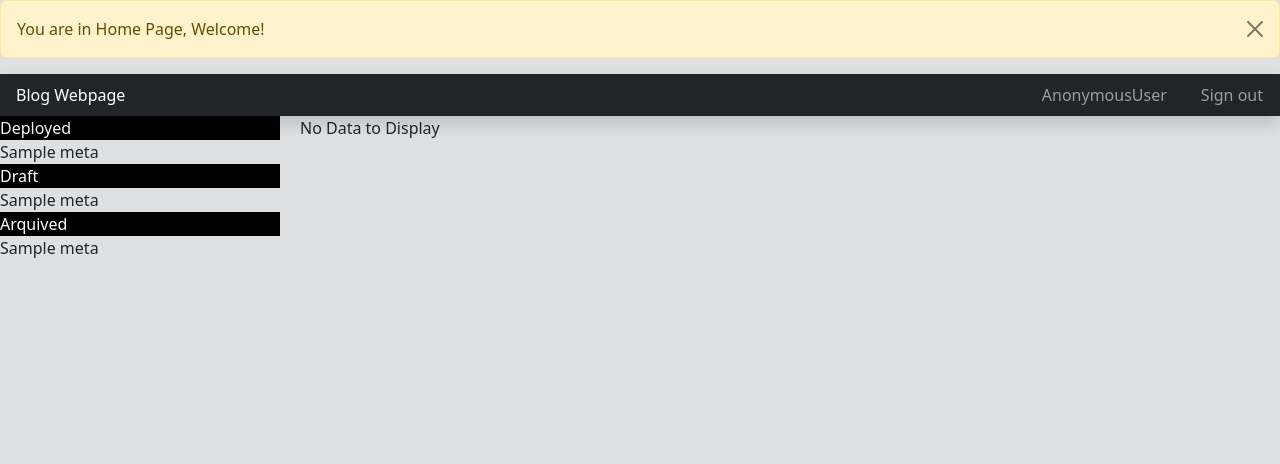
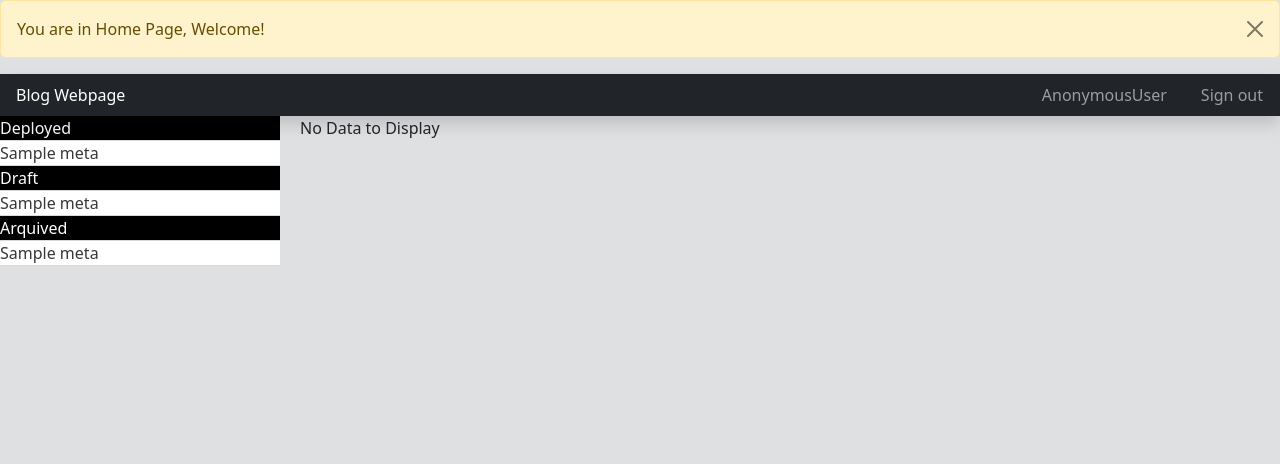
Before and after one commit to josecome/data-collection-tool-django, a Django app: page / in a window 1280 px wide. Shown: the top 464 px of the page. Run offline with Django 4.2, Linux system fonts and the light colour scheme; tables that the repository leaves empty hold one stand-in row (values such as "Sample post"); some libraries are stand-ins or nearby versions.

Commit message:
Minor updates made

```diff
--- a/data_collection_tool_django/templates/base.html
+++ b/data_collection_tool_django/templates/base.html
@@ -5,6 +5,71 @@
     <link href="https://cdn.jsdelivr.net/npm/bootstrap@5.3.0-alpha1/dist/css/bootstrap.min.css" rel="stylesheet" integrity="sha384-GLhlTQ8iRABdZLl6O3oVMWSktQOp6b7In1Zl3/Jr59b6EGGoI1aFkw7cmDA6j6gD" crossorigin="anonymous">
     <link rel="stylesheet" href="https://cdn.jsdelivr.net/npm/bootstrap-icons@1.10.3/font/bootstrap-icons.css">
     <script src="https://cdnjs.cloudflare.com/ajax/libs/axios/1.2.1/axios.min.js"></script>
+    <style>
+        .bd-placeholder-img {
+          font-size: 1.125rem;
+          text-anchor: middle;
+          -webkit-user-select: none;
+          -moz-user-select: none;
+          user-select: none;
+        }
+
+        @media (min-width: 768px) {
+          .bd-placeholder-img-lg {
+            font-size: 3.5rem;
+          }
+        }
+
+        .b-example-divider {
+          height: 3rem;
+          background-color: rgba(0, 0, 0, .1);
+          border: solid rgba(0, 0, 0, .15);
+          border-width: 1px 0;
+          box-shadow: inset 0 .5em 1.5em rgba(0, 0, 0, .1), inset 0 .125em .5em rgba(0, 0, 0, .15);
+        }
+
+        .b-example-vr {
+          flex-shrink: 0;
+          width: 1.5rem;
+          height: 100vh;
+        }
+
+        .bi {
+          vertical-align: -.125em;
+          fill: currentColor;
+        }
+
+        .nav-scroller {
+          position: relative;
+          z-index: 2;
+          height: 2.75rem;
+          overflow-y: hidden;
+        }
+
+        .nav-scroller .nav {
+          display: flex;
+          flex-wrap: nowrap;
+          padding-bottom: 1rem;
+          margin-top: -1px;
+          overflow-x: auto;
+          text-align: center;
+          white-space: nowrap;
+          -webkit-overflow-scrolling: touch;
+        }
+        .projects_name {
+          border: solid rgba(0, 0, 0, .15);
+          border-width: 1px 0;
+          width: 100%;
+        }
+        .projects_name_y {
+          background-color: white;
+          color: #383838;
+        }
+        .projects_name_n {
+          background-color: #808B96;
+          color: white;
+        }
+      </style>
 </head>
 <body style="background-color: #DEE0E2;">
     {% load static %}
--- a/forms/templates/landingpage.html
+++ b/forms/templates/landingpage.html
@@ -5,15 +5,27 @@
             <div style="width: 280px; float: left;">
                 <div style="color: white; background-color: black; width: 100%;">Deployed</div>
                {% for f in form_deployed %}
-                 <span>{{ f.form_name }}</span>
+                <div
+                    class="projects_name{% if forloop.counter0|divisibleby:2 %} projects_name_y{% else %} projects_name_n{% endif %}"
+                    >
+                    {{ f.form_name }}
+                </div>
                {% endfor %}
                <div style="color: white; background-color: black; width: 100%;">Draft</div>
                {% for f in form_draft %}
-               <span>{{ f.form_name }}</span>
+               <div
+               class="projects_name{% if forloop.counter0|divisibleby:2 %} projects_name_y{% else %} projects_name_n{% endif %}"
+               >
+               {{ f.form_name }}
+               </div>
                {% endfor %}
                <div style="color: white; background-color: black; width: 100%;">Arquived</div>
                {% for f in form_arquived %}
-               <span>{{ f.form_name }}</span>
+               <div
+               class="projects_name{% if forloop.counter0|divisibleby:2 %} projects_name_y{% else %} projects_name_n{% endif %}"
+               >
+               {{ f.form_name }}
+               </div>
                {% endfor %}
             </div>
             <div style="margin-left: 300px;">
```
